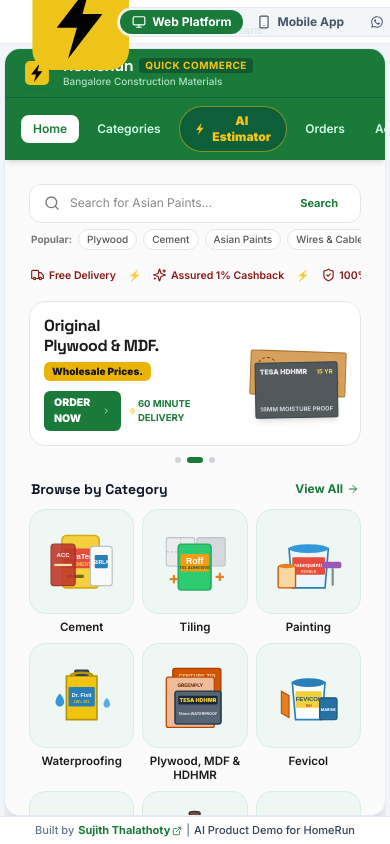
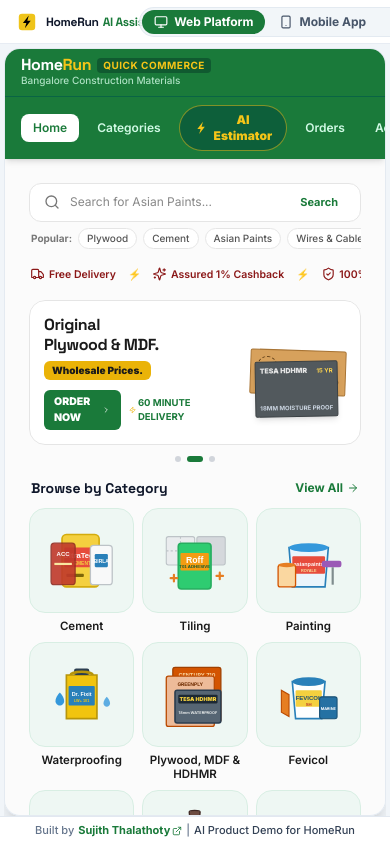
Before and after one commit to Sujithkrys/Homerun-p, a Next.js app: page / in a window 390 px wide. Built offline with nearby package versions, Linux system fonts and the light colour scheme.

Commit message:
fix: make top bar logo normal compact size, remove logo from mobile and web headers, and add official logo to WhatsApp profile pic

```diff
--- a/app/page.tsx
+++ b/app/page.tsx
@@ -327,7 +327,7 @@
       <header className="h-11 shrink-0 bg-white border-b border-slate-200/80 px-4 flex items-center justify-between select-none z-40">
         {/* Brand Logo & Name */}
         <div className="flex items-center gap-2 shrink-0">
-          <HomeRunLogo className="w-6.5 h-6.5 rounded-md shadow-2xs" />
+          <HomeRunLogo size={22} className="w-[22px] h-[22px] rounded-sm shadow-2xs" />
           <a
             href="https://home-run.co"
             target="_blank"
--- a/components/ChatWindow.tsx
+++ b/components/ChatWindow.tsx
@@ -56,7 +56,7 @@
       <div className="bg-homerun-green text-white px-5 py-3.5 flex items-center justify-between shadow-sm shrink-0">
         <div className="flex items-center gap-3">
           {/* Official HomeRun Logo Square */}
-          <HomeRunLogo className="w-10 h-10 rounded-xl shadow-xs shrink-0 select-none" />
+          <HomeRunLogo size={36} className="w-9 h-9 rounded-xl shadow-xs shrink-0 select-none" />
           <div>
             <div className="flex items-center gap-2">
               <h2 className="font-bold text-base tracking-tight leading-none">HomeRun</h2>
--- a/components/HomeRunHeader.tsx
+++ b/components/HomeRunHeader.tsx
@@ -2,7 +2,6 @@
 
 import React from "react";
 import { ChevronDown, ShoppingCart } from "lucide-react";
-import { HomeRunLogo } from "./HomeRunLogo";
 
 interface HomeRunHeaderProps {
   cartCount: number;
@@ -19,13 +18,10 @@
     <div className="w-full bg-white px-4 pt-9 pb-2 border-b border-[#f0f0f0] flex items-start justify-between shrink-0 select-none">
       {/* Left Column: Logo + 60 Mins + Set location */}
       <div>
-        {/* Brand text with official Logo */}
-        <div className="flex items-center gap-1.5 text-xs tracking-tight font-extrabold font-display">
-          <HomeRunLogo className="w-4.5 h-4.5 rounded-sm" />
-          <div>
-            <span className="text-[#1a1a1a]">Home</span>
-            <span className="text-[#eab308]">Run</span>
-          </div>
+        {/* Brand text */}
+        <div className="flex items-center text-xs tracking-tight font-extrabold font-display">
+          <span className="text-[#1a1a1a]">Home</span>
+          <span className="text-[#eab308]">Run</span>
         </div>
 
         {/* 60 Mins with dropdown arrow */}
--- a/components/HomeRunLogo.tsx
+++ b/components/HomeRunLogo.tsx
@@ -4,6 +4,7 @@
 
 interface IconProps extends React.SVGProps<SVGSVGElement> {
   className?: string;
+  size?: number;
 }
 
 /**
@@ -11,13 +12,15 @@
  * Renders ONLY the lightning bolt (no background box),
  * allowing it to be styled with any text color (e.g. text-[#f5c518], text-white, etc.).
  */
-export function HomeRunThunder({ className = "w-5 h-5", ...props }: IconProps) {
+export function HomeRunThunder({ className = "w-5 h-5", size, ...props }: IconProps) {
   return (
     <svg
       viewBox="130 85 240 340"
+      width={size}
+      height={size}
       fill="currentColor"
       xmlns="http://www.w3.org/2000/svg"
-      className={className}
+      className={`shrink-0 ${className}`}
       aria-hidden="true"
       {...props}
     >
@@ -29,15 +32,19 @@
 /**
  * The official HomeRun Brand Logo Mark.
  * Renders the authentic rounded yellow square with the black thunderbolt.
+ * Default normal compact size: 24x24 px.
  */
-export function HomeRunLogo({ className = "w-8 h-8", ...props }: IconProps) {
+export function HomeRunLogo({ className = "w-6 h-6", size = 24, ...props }: IconProps) {
   return (
     <svg
       viewBox="0 0 512 512"
+      width={size}
+      height={size}
       fill="none"
       xmlns="http://www.w3.org/2000/svg"
-      className={`shrink-0 ${className}`}
+      className={`shrink-0 rounded-md ${className}`}
       aria-label="HomeRun Logo"
+      style={{ width: size, height: size, minWidth: size, minHeight: size }}
       {...props}
     >
       <rect x="65" y="65" width="382" height="382" rx="76" fill="#EFC41A" />
--- a/components/MobileAppChat.tsx
+++ b/components/MobileAppChat.tsx
@@ -95,7 +95,7 @@
       <div className="bg-homerun-green text-white pt-11 pb-3 px-4 flex items-center justify-between shadow-xs shrink-0 select-none">
         <div className="flex items-center gap-2.5">
           {/* Official HomeRun Logo */}
-          <HomeRunLogo className="w-8 h-8 rounded-lg shadow-xs" />
+          <HomeRunLogo size={32} className="w-8 h-8 rounded-lg shadow-xs" />
           <div className="leading-tight">
             <h2 className="text-sm font-bold tracking-tight text-white font-display flex items-center gap-1.5">
               <span>HomeRun Assistant</span>
--- a/components/TopNavBar.tsx
+++ b/components/TopNavBar.tsx
@@ -11,7 +11,7 @@
   ShieldCheck,
   Building2,
 } from "lucide-react";
-import { HomeRunLogo, HomeRunThunder } from "./HomeRunLogo";
+import { HomeRunThunder } from "./HomeRunLogo";
 
 interface TopNavBarProps {
   currentScreen: AppScreen;
@@ -39,16 +39,15 @@
       {/* Row 1: Brand & Trust Badges */}
       <div className="border-b border-emerald-800/80">
         <div className="max-w-6xl mx-auto px-4 py-2 flex items-center justify-between gap-4">
-          {/* Logo */}
+          {/* Brand Info */}
           <div
             onClick={() => onNavigate("home")}
-            className="flex items-center gap-2.5 cursor-pointer group shrink-0"
+            className="flex items-center gap-2 cursor-pointer group shrink-0"
           >
-            <HomeRunLogo className="w-8 h-8 rounded-lg shadow-sm group-hover:scale-105 transition-transform" />
             <div>
               <div className="flex items-center gap-1.5">
                 <span className="font-extrabold text-base tracking-tight leading-none text-white font-display">
-                  HomeRun
+                  Home<span className="text-[#f5c518]">Run</span>
                 </span>
                 <span className="text-[10px] uppercase font-bold tracking-wider bg-emerald-950/40 text-[#f5c518] px-1.5 py-0.2 rounded">
                   Quick Commerce
--- a/components/WhatsAppChat.tsx
+++ b/components/WhatsAppChat.tsx
@@ -15,6 +15,7 @@
   Send,
   RefreshCw,
 } from "lucide-react";
+import { HomeRunLogo } from "./HomeRunLogo";
 
 interface WhatsAppChatProps {
   messages: Message[];
@@ -64,12 +65,12 @@
             <ArrowLeft className="w-5 h-5" />
           </button>
 
-          {/* Yellow HR Avatar */}
+          {/* HomeRun WhatsApp Official Profile Picture */}
           <div className="relative shrink-0">
-            <div className="w-8 h-8 rounded-full bg-homerun-yellow flex items-center justify-center text-homerun-green font-black text-xs shadow-xs border border-white/20 select-none">
-              HR
+            <div className="w-8 h-8 rounded-full overflow-hidden bg-[#EFC41A] flex items-center justify-center shadow-xs border border-white/20 select-none">
+              <HomeRunLogo size={32} className="w-8 h-8 rounded-none" />
             </div>
-            <span className="absolute bottom-0 right-0 w-2 h-2 rounded-full bg-emerald-400 border-2 border-[#075e54]"></span>
+            <span className="absolute bottom-0 right-0 w-2.5 h-2.5 rounded-full bg-[#25d366] border-2 border-[#075e54]"></span>
           </div>
 
           {/* Title and online status on single row */}
```
